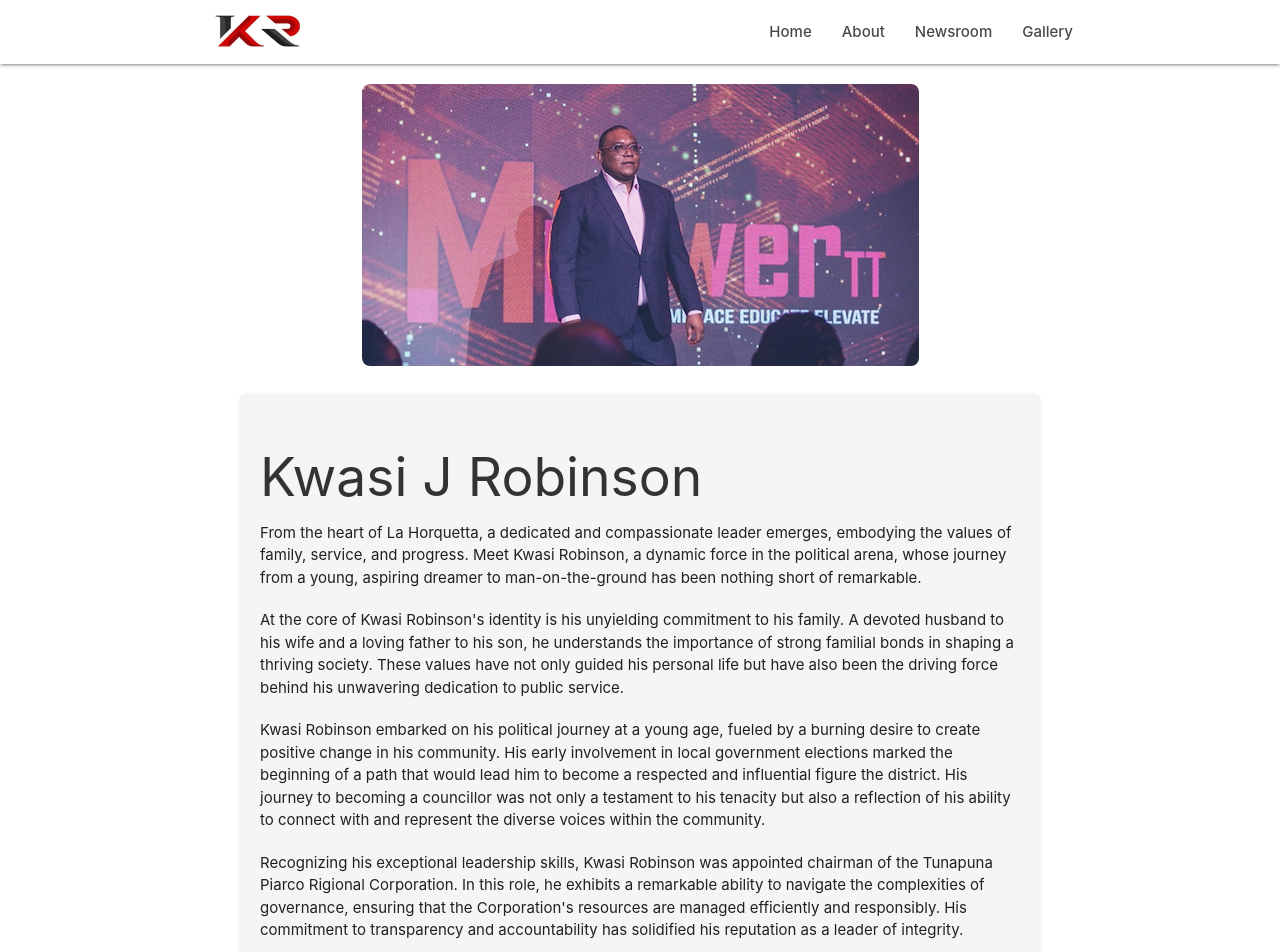
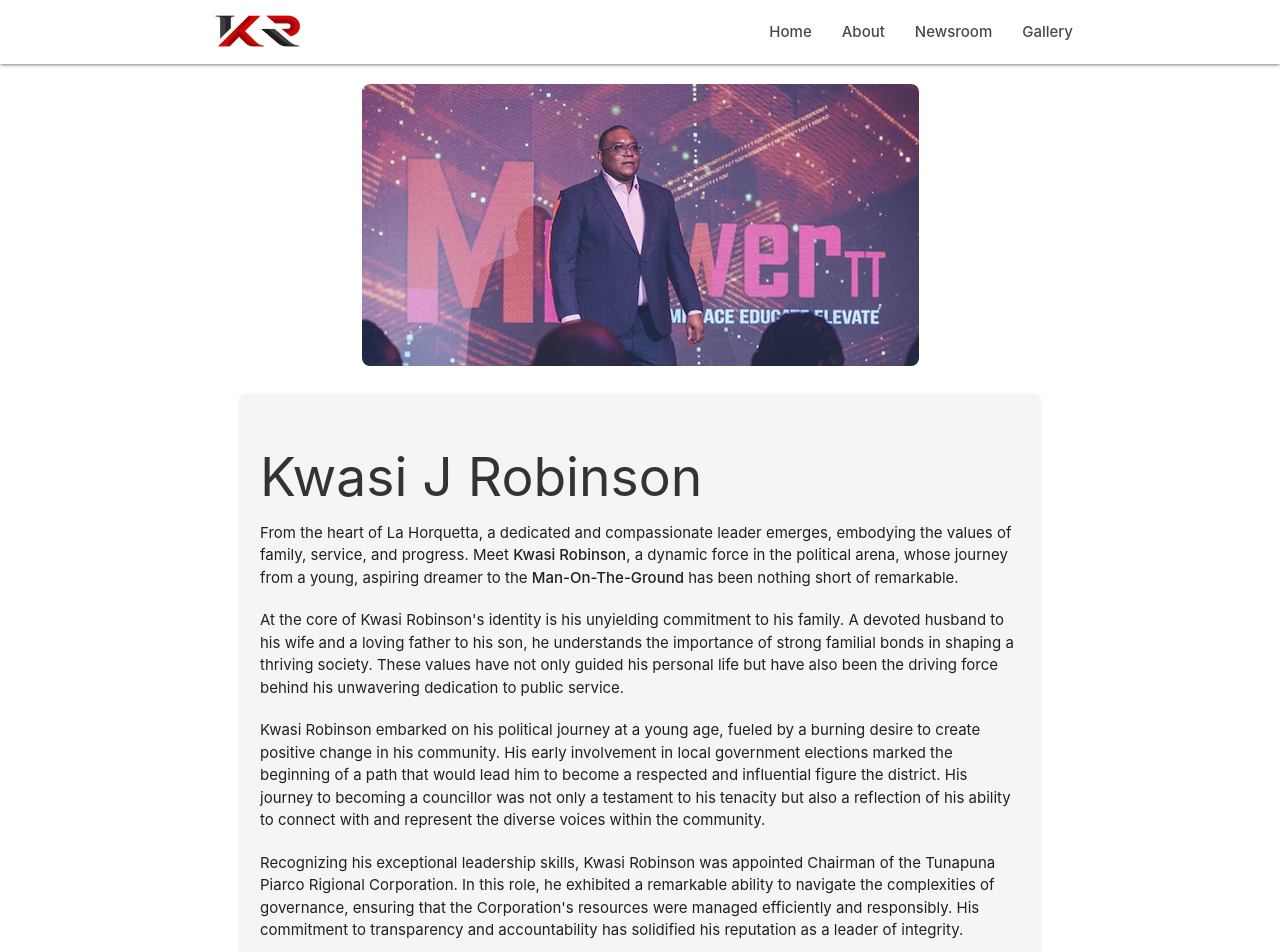
Before and after one commit to internap627/KR-repo, a React (Create React App) app: page /about in a window 1280 px wide. Shown: the top 952 px of the page. Built offline with nearby package versions, Linux system fonts and the light colour scheme.

Commit message:
About section grammar edits

```diff
--- a/src/About.js
+++ b/src/About.js
@@ -11,9 +11,9 @@ const About = () => {
         <h2 className="about-heading">Kwasi J Robinson</h2>
         <p className="about-paragraph">
           From the heart of La Horquetta, a dedicated and compassionate leader
-          emerges, embodying the values of family, service, and progress. Meet
-          Kwasi Robinson, a dynamic force in the political arena, whose journey
-          from a young, aspiring dreamer to man-on-the-ground has been nothing
+          emerges, embodying the values of family, service, and progress.
+          Meet <strong>Kwasi Robinson</strong>, a dynamic force in the political arena, whose journey
+          from a young, aspiring dreamer to the <strong>Man-On-The-Ground</strong> has been nothing
           short of remarkable.
         </p>
         <p className="about-paragraph">
@@ -36,10 +36,10 @@ const About = () => {
         </p>
         <p className="about-paragraph">
           Recognizing his exceptional leadership skills, Kwasi Robinson was
-          appointed chairman of the Tunapuna Piarco Rigional Corporation. In
-          this role, he exhibits a remarkable ability to navigate the
+          appointed Chairman of the Tunapuna Piarco Rigional Corporation. In
+          this role, he exhibited a remarkable ability to navigate the
           complexities of governance, ensuring that the Corporation's resources
-          are managed efficiently and responsibly. His commitment to
+          were managed efficiently and responsibly. His commitment to
           transparency and accountability has solidified his reputation as a
           leader of integrity.
         </p>
```
